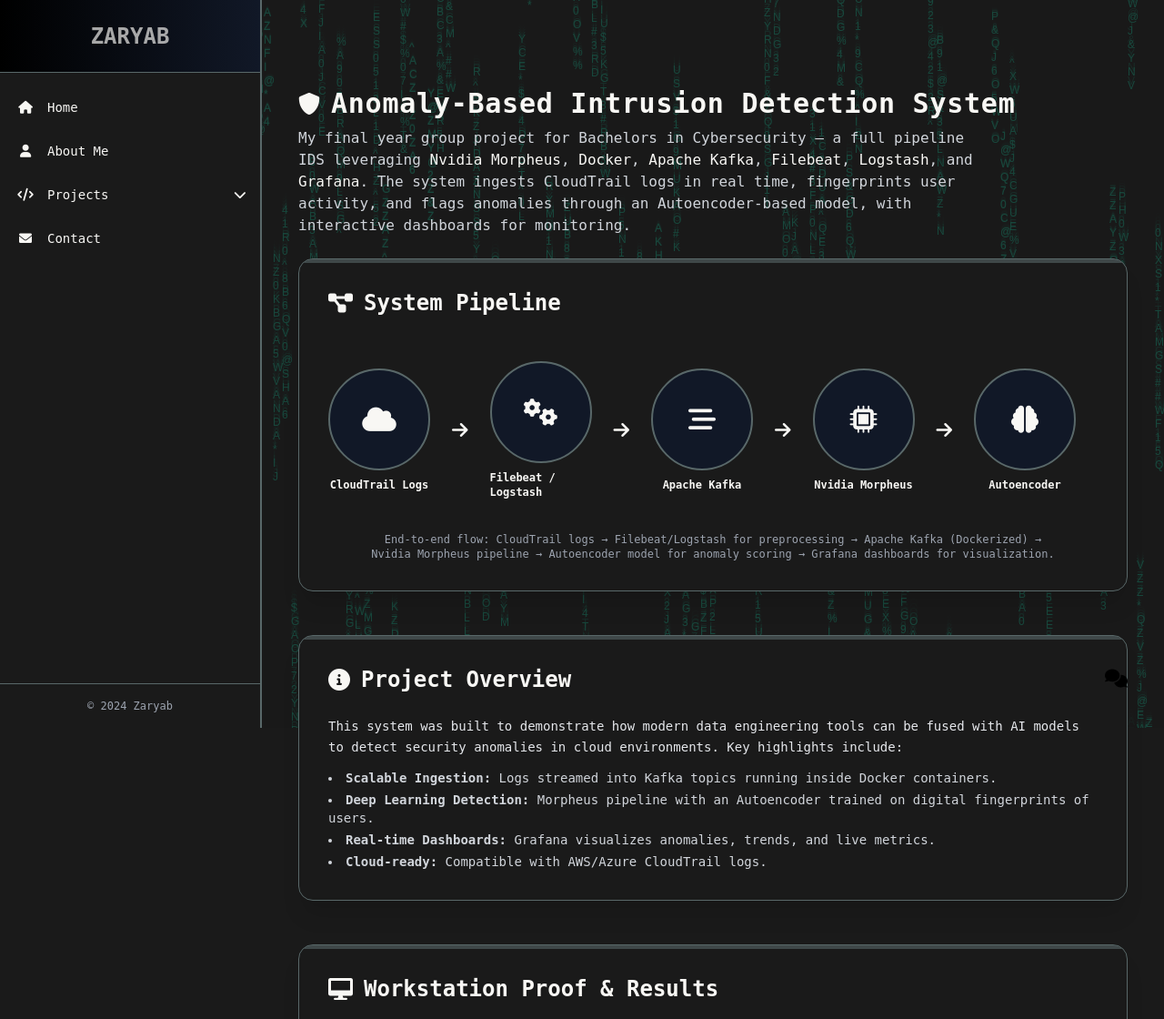
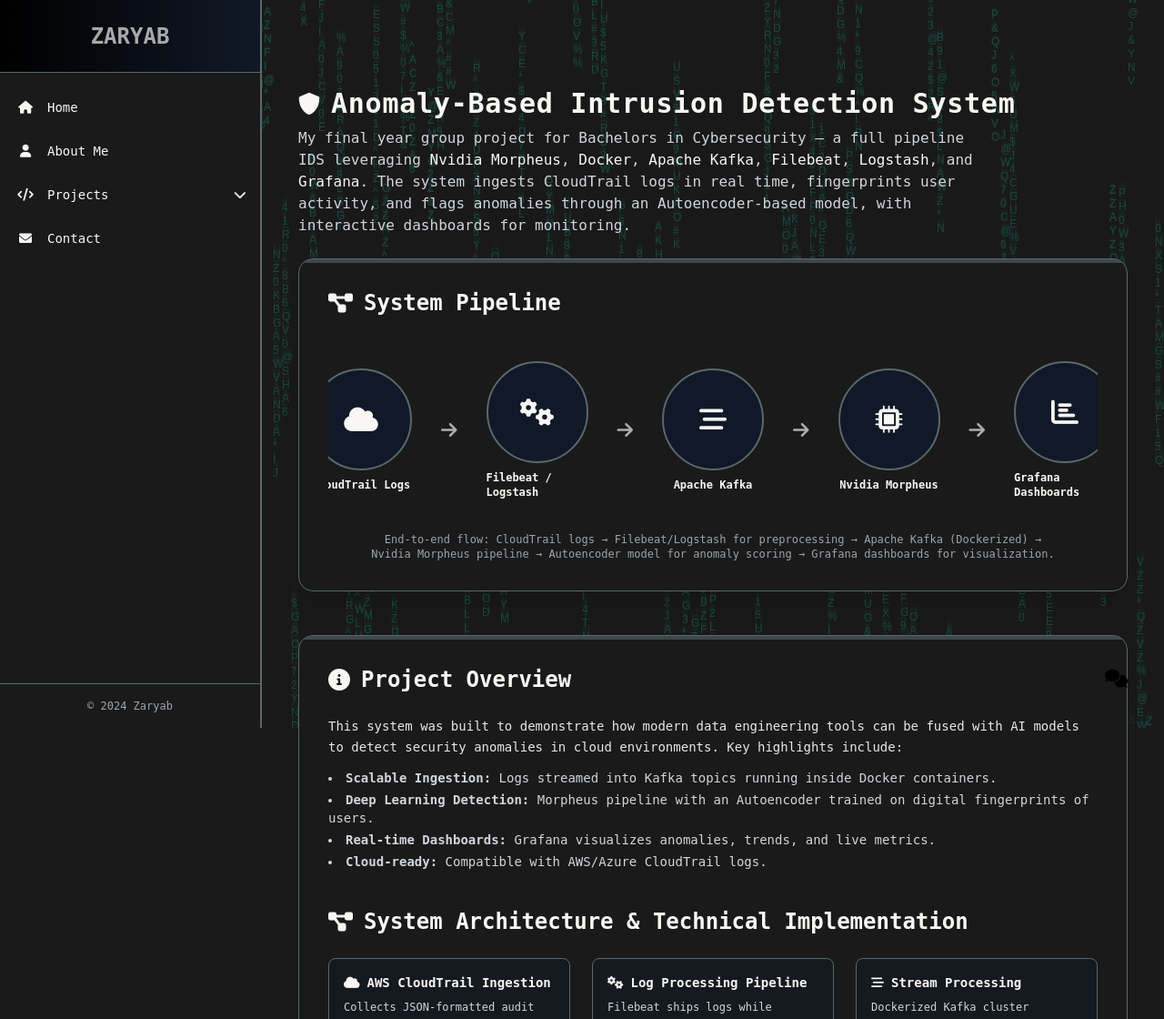
Before and after one commit to Zaryab01/Website-Zaryab, a Django app: page /anomaly-ids/ in a window 1280 px wide. Shown: the top 1120 px of the page at 91% size. Run offline with Django 5.2, Linux system fonts and the light colour scheme.

Commit message:
Commit 03: Minor Enhancements

```diff
--- a/Portfolio/templates/anomaly_ids.html
+++ b/Portfolio/templates/anomaly_ids.html
@@ -30,56 +30,56 @@
   </h2>
 
   <div class="overflow-x-auto">
-      <div class="flex items-center justify-start space-x-6 min-w-[1000px] py-6">
-        <!-- CloudTrail Logs -->
-        <div class="flex flex-col items-center">
-          <div class="w-28 h-28 rounded-full border-2 border-neon-green flex items-center justify-center bg-gray-900">
-            <i class="fas fa-cloud text-3xl"></i>
+    <div class="flex items-center justify-center space-x-8 min-w-[1000px] py-6">
+
+      <!-- Pipeline Node -->
+      <div class="flex flex-col items-center transition-transform duration-300 hover:scale-110">
+        <div class="w-28 h-28 rounded-full border-2 border-neon-green flex items-center justify-center bg-gray-900 shadow-[0_0_10px_#39ff14] hover:shadow-[0_0_20px_#39ff14]">
+          <i class="fas fa-cloud text-3xl text-neon-green"></i>
         </div>
         <span class="mt-2 text-xs font-semibold">CloudTrail Logs</span>
       </div>
-        <i class="fas fa-arrow-right text-neon-green text-xl"></i>
 
-        <!-- Filebeat + Logstash -->
-        <div class="flex flex-col items-center">
-          <div class="w-28 h-28 rounded-full border-2 border-neon-green flex items-center justify-center bg-gray-900">
-            <i class="fas fa-cogs text-3xl"></i>
+      <!-- Arrow -->
+      <i class="fas fa-arrow-right text-neon-green text-xl animate-pulse"></i>
+
+      <!-- Pipeline Node -->
+      <div class="flex flex-col items-center transition-transform duration-300 hover:scale-110">
+        <div class="w-28 h-28 rounded-full border-2 border-neon-green flex items-center justify-center bg-gray-900 shadow-[0_0_10px_#39ff14] hover:shadow-[0_0_20px_#39ff14]">
+          <i class="fas fa-cogs text-3xl text-neon-green"></i>
         </div>
         <span class="mt-2 text-xs font-semibold">Filebeat / Logstash</span>
       </div>
-        <i class="fas fa-arrow-right text-neon-green text-xl"></i>
 
-        <!-- Apache Kafka -->
-        <div class="flex flex-col items-center">
-          <div class="w-28 h-28 rounded-full border-2 border-neon-green flex items-center justify-center bg-gray-900">
-            <i class="fas fa-stream text-3xl"></i>
+      <!-- Arrow -->
+      <i class="fas fa-arrow-right text-neon-green text-xl animate-pulse"></i>
+
+      <!-- Pipeline Node -->
+      <div class="flex flex-col items-center transition-transform duration-300 hover:scale-110">
+        <div class="w-28 h-28 rounded-full border-2 border-neon-green flex items-center justify-center bg-gray-900 shadow-[0_0_10px_#39ff14] hover:shadow-[0_0_20px_#39ff14]">
+          <i class="fas fa-stream text-3xl text-neon-green"></i>
         </div>
         <span class="mt-2 text-xs font-semibold">Apache Kafka</span>
       </div>
-        <i class="fas fa-arrow-right text-neon-green text-xl"></i>
 
-        <!-- Nvidia Morpheus -->
-        <div class="flex flex-col items-center">
-          <div class="w-28 h-28 rounded-full border-2 border-neon-green flex items-center justify-center bg-gray-900">
-            <i class="fas fa-microchip text-3xl"></i>
+      <!-- Arrow -->
+      <i class="fas fa-arrow-right text-neon-green text-xl animate-pulse"></i>
+
+      <!-- Pipeline Node -->
+      <div class="flex flex-col items-center transition-transform duration-300 hover:scale-110">
+        <div class="w-28 h-28 rounded-full border-2 border-neon-green flex items-center justify-center bg-gray-900 shadow-[0_0_10px_#39ff14] hover:shadow-[0_0_20px_#39ff14]">
+          <i class="fas fa-microchip text-3xl text-neon-green"></i>
         </div>
         <span class="mt-2 text-xs font-semibold">Nvidia Morpheus</span>
       </div>
-        <i class="fas fa-arrow-right text-neon-green text-xl"></i>
 
-        <!-- Autoencoder -->
-        <div class="flex flex-col items-center">
-          <div class="w-28 h-28 rounded-full border-2 border-neon-green flex items-center justify-center bg-gray-900">
-            <i class="fas fa-brain text-3xl"></i>
-          </div>
-          <span class="mt-2 text-xs font-semibold">Autoencoder</span>
-        </div>
-        <i class="fas fa-arrow-right text-neon-green text-xl"></i>
+      <!-- Arrow -->
+      <i class="fas fa-arrow-right text-neon-green text-xl animate-pulse"></i>
 
-        <!-- Grafana Dashboards -->
-        <div class="flex flex-col items-center">
-          <div class="w-28 h-28 rounded-full border-2 border-neon-green flex items-center justify-center bg-gray-900">
-            <i class="fas fa-chart-bar text-3xl"></i>
+      <!-- Pipeline Node -->
+      <div class="flex flex-col items-center transition-transform duration-300 hover:scale-110">
+        <div class="w-28 h-28 rounded-full border-2 border-neon-green flex items-center justify-center bg-gray-900 shadow-[0_0_10px_#39ff14] hover:shadow-[0_0_20px_#39ff14]">
+          <i class="fas fa-chart-bar text-3xl text-neon-green"></i>
         </div>
         <span class="mt-2 text-xs font-semibold">Grafana Dashboards</span>
       </div>
@@ -91,15 +91,16 @@
   </p>
 </article>
 
+
   <!-- =============================== DESCRIPTION =============================== -->
 <article class="relative border border-neon-green rounded-2xl bg-black bg-opacity-60 shadow-xl overflow-hidden p-8" data-aos="fade-up">
   <div class="absolute inset-x-0 top-0 h-1 bg-neon-green opacity-60"></div>
 
+  <!-- Project Overview -->
   <h2 class="text-xl md:text-2xl font-semibold mb-6 flex items-center gap-3">
     <i class="fas fa-info-circle"></i>
     Project Overview
   </h2>
-
   <p class="text-gray-200 text-sm leading-relaxed">
     This system was built to demonstrate how modern data engineering tools can be fused with AI models to
     detect security anomalies in cloud environments. Key highlights include:
@@ -110,7 +111,89 @@
     <li><span class="font-semibold">Real-time Dashboards:</span> Grafana visualizes anomalies, trends, and live metrics.</li>
     <li><span class="font-semibold">Cloud-ready:</span> Compatible with AWS/Azure CloudTrail logs.</li>
   </ul>
+
+  <!-- System Architecture -->
+  <h2 class="text-xl md:text-2xl font-semibold mt-10 mb-6 flex items-center gap-3">
+    <i class="fas fa-project-diagram"></i>
+    System Architecture & Technical Implementation
+  </h2>
+
+  <!-- Grid Layout -->
+  <div class="grid grid-cols-1 md:grid-cols-2 lg:grid-cols-3 gap-6">
+
+    <!-- AWS CloudTrail -->
+    <div class="p-4 border border-neon-green rounded-lg bg-gray-900 bg-opacity-50">
+      <div class="flex items-center gap-2 mb-2">
+        <i class="fas fa-cloud text-neon-green text-sm"></i>
+        <h3 class="text-sm font-semibold">AWS CloudTrail Ingestion</h3>
+      </div>
+      <p class="text-xs text-gray-300 leading-relaxed">
+        Collects JSON-formatted audit logs containing user activities, API calls, and security events from AWS environments for real-time analysis.
+      </p>
+    </div>
+
+    <!-- Log Processing -->
+    <div class="p-4 border border-neon-green rounded-lg bg-gray-900 bg-opacity-50">
+      <div class="flex items-center gap-2 mb-2">
+        <i class="fas fa-cogs text-neon-green text-sm"></i>
+        <h3 class="text-sm font-semibold">Log Processing Pipeline</h3>
+      </div>
+      <p class="text-xs text-gray-300 leading-relaxed">
+        Filebeat ships logs while Logstash performs ETL operations using Grok patterns for parsing, filtering, and data normalization.
+      </p>
+    </div>
+
+    <!-- Kafka -->
+    <div class="p-4 border border-neon-green rounded-lg bg-gray-900 bg-opacity-50">
+      <div class="flex items-center gap-2 mb-2">
+        <i class="fas fa-stream text-neon-green text-sm"></i>
+        <h3 class="text-sm font-semibold">Stream Processing</h3>
+      </div>
+      <p class="text-xs text-gray-300 leading-relaxed">
+        Dockerized Kafka cluster provides fault-tolerant message streaming with configurable partitioning for high-throughput data processing.
+      </p>
+    </div>
+
+    <!-- Morpheus -->
+    <div class="p-4 border border-neon-green rounded-lg bg-gray-900 bg-opacity-50">
+      <div class="flex items-center gap-2 mb-2">
+        <i class="fas fa-microchip text-neon-green text-sm"></i>
+        <h3 class="text-sm font-semibold">GPU-Accelerated Pipeline</h3>
+      </div>
+      <p class="text-xs text-gray-300 leading-relaxed">
+        Nvidia Morpheus framework with RAPIDS cuDF orchestrates ML pipeline stages for feature engineering and real-time inference.
+      </p>
+    </div>
+
+    <!-- Autoencoder -->
+    <div class="p-4 border border-neon-green rounded-lg bg-gray-900 bg-opacity-50">
+      <div class="flex items-center gap-2 mb-2">
+        <i class="fas fa-brain text-neon-green text-sm"></i>
+        <h3 class="text-sm font-semibold">Anomaly Detection Model</h3>
+      </div>
+      <p class="text-xs text-gray-300 leading-relaxed">
+        Deep learning Autoencoder trained on user behavior patterns, using reconstruction error as anomaly scores for threat detection.
+      </p>
+    </div>
+
+    <!-- Grafana -->
+    <div class="p-4 border border-neon-green rounded-lg bg-gray-900 bg-opacity-50">
+      <div class="flex items-center gap-2 mb-2">
+        <i class="fas fa-chart-bar text-neon-green text-sm"></i>
+        <h3 class="text-sm font-semibold">Real-time Monitoring</h3>
+      </div>
+      <p class="text-xs text-gray-300 leading-relaxed">
+        Grafana dashboards with Prometheus integration provide real-time visualization of anomaly scores and system metrics.
+      </p>
+    </div>
+  </div>
+
+  <!-- Resources & References -->
+  <p class="text-gray-400 text-xs mt-8 text-center max-w-3xl mx-auto">
+    Resources & References: Development leveraged Nvidia's self-paced Morpheus courses and official Nvidia Morpheus GitHub repository for implementation guidance and best practices.
+  </p>
 </article>
+
 
   <!-- =============================== RESULTS SLIDESHOW =============================== -->
   <article class="relative border border-neon-green rounded-2xl bg-black bg-opacity-60 shadow-xl overflow-hidden p-8" data-aos="fade-up">
```
Also changed, not shown: Portfolio/templates/index.html (+15 -15 lines), Portfolio/templates/machine_learning.html (+7 -7 lines), Portfolio/templates/web_applications.html (+14 -2 lines). Lines whose indentation alone changed are shown as unchanged.
